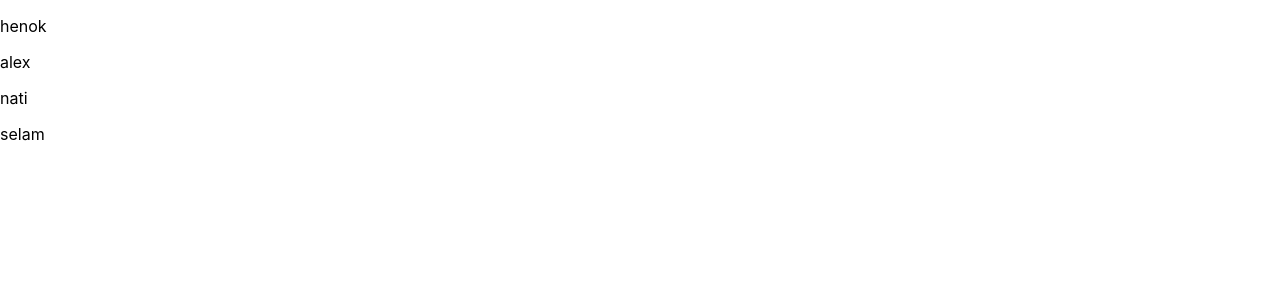
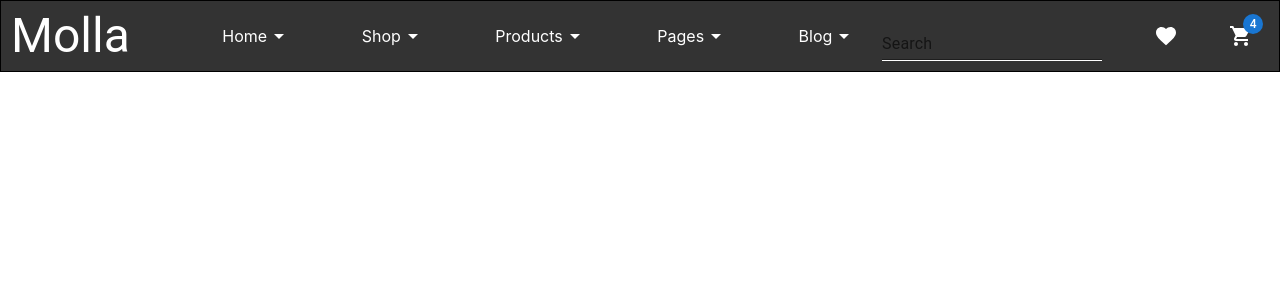
Before and after one commit to Jeremy-Tesh/E-commerce-1, a React (Create React App) app: page / in a window 1280 px wide. Shown: the top 300 px of the page. Built offline with nearby package versions, Linux system fonts and the light colour scheme.

Commit message:
first commit

```diff
--- a/src/App.js
+++ b/src/App.js
@@ -1,33 +1,9 @@
+import React from 'react';
 import Header from './components/Header/Header';
-const Data = [
-    {
-        name: 'henok',
-        id: 1
-    },
-    {
-        name: 'alex',
-        id: 2
-    },
-    {
-        name: 'nati',
-        id: 3
-    },
-    {
-        name: 'selam',
-        id: 4
-    }
-];
-
 function App() {
     return (
         <div>
-            {Data.map((name) => {
-                return (
-                    <div key={name.id}>
-                        <p onClick={() => console.log(name.id)}>{name.name}</p>
-                    </div>
-                );
-            })}
+            <Header />
         </div>
     );
 }
```
